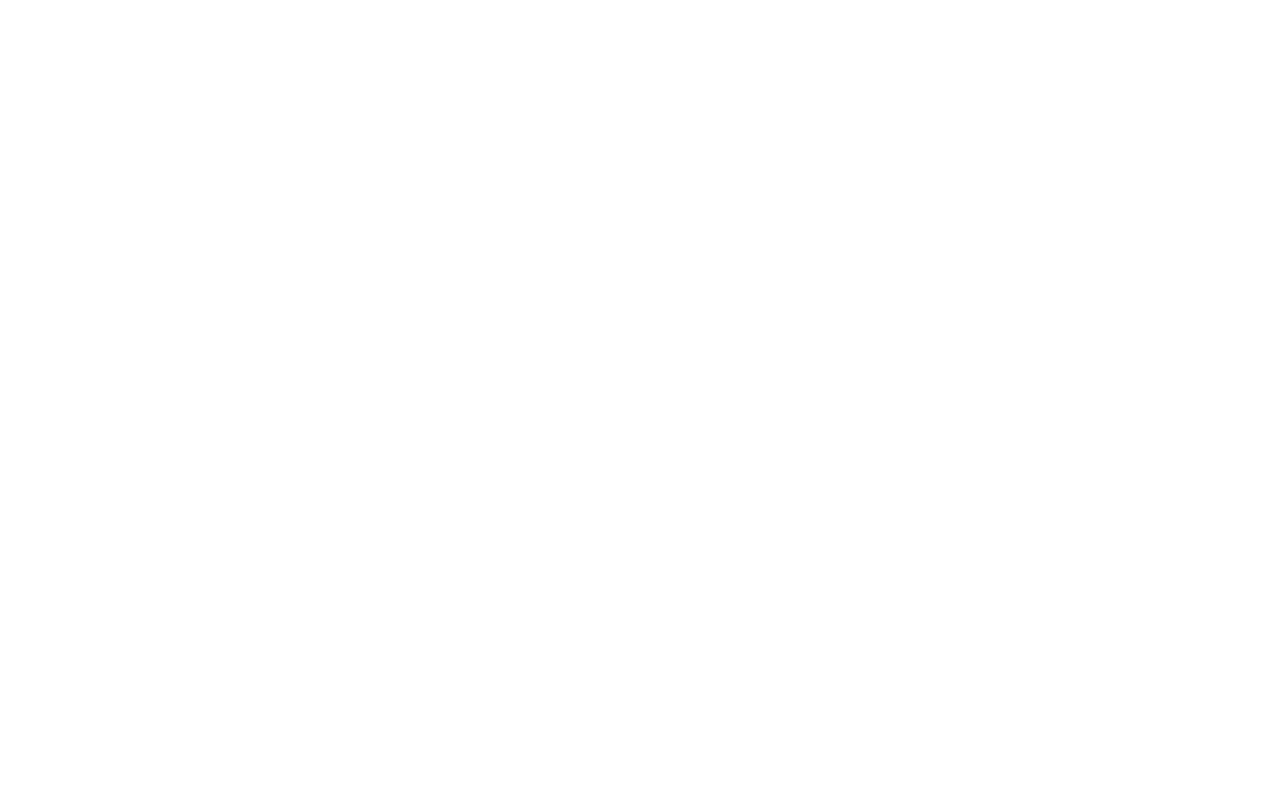
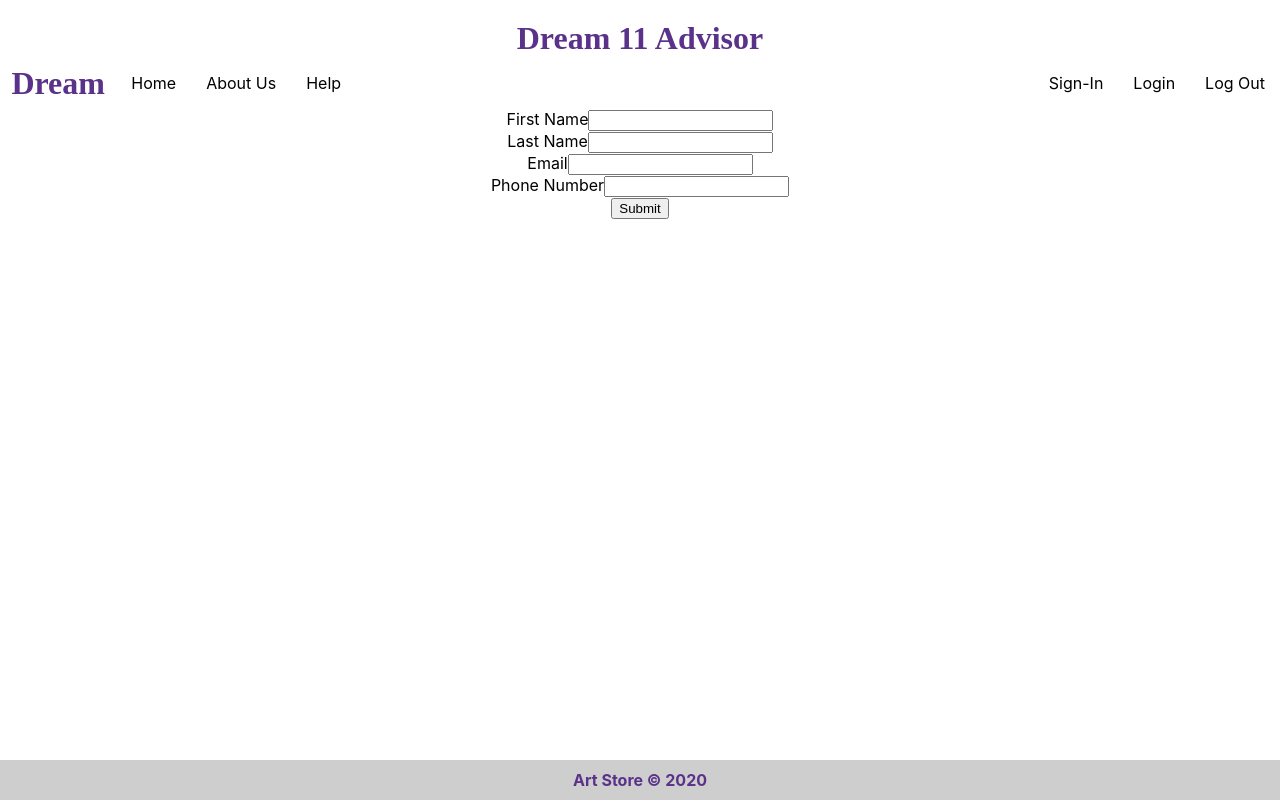
Before and after one commit to yash-joshi9/FantasyLeagueAdvisor, a React (Create React App) app in the folder client/: page /sign-in in a window 1280 px wide. Built offline with nearby package versions, Linux system fonts and the light colour scheme.

Commit message:
[TASK-2] login signup page

```diff
--- a/client/package.json
+++ b/client/package.json
@@ -14,6 +14,7 @@
     "react-router-dom": "^5.2.0",
     "react-scripts": "3.4.3",
     "redux": "^4.0.5",
+    "redux-form": "^8.3.6",
     "redux-thunk": "^2.3.0"
   },
   "scripts": {
--- /dev/null
+++ b/client/src/action/login.js
@@ -0,0 +1,2 @@
+export const handleLogin = (values) => (dispatch) => {
+}
--- a/client/src/component/Footer/Footer.js
+++ b/client/src/component/Footer/Footer.js
@@ -0,0 +1,18 @@
+import React, { Component } from "react";
+import "./style.scss";
+
+
+class FooterComponent extends Component {
+    render() {
+        return (
+            <div className="footer-main">
+                <div className="text">
+                    {/* Betty's */}
+                    Art Store  &copy; 2020
+                </div>
+            </div>
+        );
+    }
+}
+
+export default FooterComponent;
--- /dev/null
+++ b/client/src/component/Footer/style.scss
@@ -0,0 +1,16 @@
+.footer-main {
+    position: fixed;
+    left: 0;
+    bottom: 0;
+    width: 100%;
+    font-weight: bold;
+    background-color: #cecece;
+    color: #5a328a;
+    text-align: center;
+}
+.text {
+    height: 40px;
+    display: flex;
+    align-items: center;
+    justify-content: center;
+}
--- a/client/src/component/Header/Header.js
+++ b/client/src/component/Header/Header.js
@@ -0,0 +1,54 @@
+import React, { Component } from "react";
+import { withRouter } from "react-router";
+import "./style.scss";
+
+
+function HeaderComponent(props) {
+    const handleHome = () => {
+        const { history } = props;
+        history.push("/");
+    }
+
+    const handleSignIn = () => {
+        const { history } = props;
+        history.push("/sign-in");
+    }
+
+    const handleLogin = () => {
+        const { history } = props;
+        history.push("/login");
+    }
+
+    return (
+        <div className="header-main">
+            <div className="title-part">
+                   Dream 11 Advisor
+                </div>
+            <div className="header-container">
+                <div className="logo-part">
+                    Dream
+                    </div>
+                <div className="header-list-part">
+                    <div className="first-part-header">
+                        <ul className="list-part">
+                            <li onClick={handleHome}> Home </li>
+                            <li> About Us </li>
+                            <li> Help </li>
+
+                        </ul>
+                    </div>
+                    <div className="sec-part-header">
+                        <ul className="list-part">
+                            <li onClick={handleSignIn}> Sign-In </li>
+                            <li onClick={handleLogin}> Login </li>
+                            <li> Log Out </li>
+
+                        </ul>
+                    </div>
+                </div>
+            </div>
+        </div>
+    );
+}
+
+export default withRouter(HeaderComponent);
--- /dev/null
+++ b/client/src/component/Header/style.scss
@@ -0,0 +1,53 @@
+.header-main {
+    display: flex;
+    flex-direction: column;
+    padding-top: 20px;
+}
+.title-part {
+    align-items: center;
+    flex: 1;
+    display: flex;
+    justify-content: center;
+    color: #5a328a;
+    font-weight: bold;
+    font-size: 32px;
+    font-family: 'Dancing Script', cursive;
+}
+.logo-part {
+    flex-basis: 10%;
+    color: #5a328a;
+    font-weight: bold;
+    font-size: 32px;
+    font-family: 'Dancing Script', cursive;
+    display: flex;
+    align-items: center;
+    justify-content: center;
+    cursor: pointer;
+}
+.header-container {
+    display: flex;
+
+}
+.header-list-part {
+    display: flex;
+    justify-content: space-between;
+    width: 100%;
+}
+.first-part-header  {
+    display: flex;
+}
+
+.list-part {
+    list-style-type:none;
+    display: flex;
+    padding: 0;
+
+    li {
+        margin: 0 15px;
+
+        &:hover {
+            text-decoration: underline;
+            cursor: pointer;
+        }
+    }
+}
--- /dev/null
+++ b/client/src/component/Login/login.js
@@ -0,0 +1,32 @@
+import React, { Component, Suspense } from "react"
+import { Field, formValues, reduxForm } from "redux-form";
+
+class Login extends Component {
+
+    render() {
+        const handleValue = (values)  => {
+            const { handleLogin } = this.props;
+            handleLogin(values);
+        }
+
+        const { handleSubmit } = this.props;
+        return (
+            <form onSubmit={handleSubmit(handleValue)}>
+                <div>
+                    <label htmlFor="email">Email</label>
+                    <Field name="email" component="input" type="email" />
+                </div>
+                <div>
+                    <label htmlFor="password">Password</label>
+                    <Field name="password" component="input" type="password" />
+                </div>
+                <button type="submit">Login</button>
+            </form>
+        );
+    }
+}
+
+
+export default reduxForm({
+    form: 'login',
+})(Login)
--- /dev/null
+++ b/client/src/component/SignIn/signIn.js
@@ -0,0 +1,39 @@
+import React, { Component, Suspense } from "react"
+import { Field, formValues, reduxForm } from "redux-form";
+
+class SignIn extends Component {
+
+    render() {
+        const handleValue = (values)  => {
+            console.log(values)
+        }
+
+        const { handleSubmit, handleLogin } = this.props;
+        return (
+            <form onSubmit={handleSubmit(handleValue)}>
+                <div>
+                    <label htmlFor="firstName">First Name</label>
+                    <Field name="firstName" component="input" type="text" />
+                </div>
+                <div>
+                    <label htmlFor="lastName">Last Name</label>
+                    <Field name="lastName" component="input" type="text" />
+                </div>
+                <div>
+                    <label htmlFor="email">Email</label>
+                    <Field name="email" component="input" type="email" />
+                </div>
+                <div>
+                    <label htmlFor="email">Phone Number</label>
+                    <Field name="phoneNumber" component="input" type="text" />
+                </div>
+                <button type="submit">Submit</button>
+            </form>
+        );
+    }
+}
+
+
+export default reduxForm({
+    form: 'sign-in',
+})(SignIn)
--- /dev/null
+++ b/client/src/container/LoginContainer.js
@@ -0,0 +1,36 @@
+import { connect } from "react-redux";
+import React, { Component } from "react";
+import Login from "../component/Login/login"
+import { bindActionCreators } from "redux"
+import { handleLogin } from "../action/login"
+
+class LoginContainer extends Component {
+
+    render() {
+        return (
+            <Login
+                {...this.props}
+                // initialValues={{
+                //     firstName: "abcd"
+                // }}
+            />
+        );
+    }
+}
+
+
+
+const mapStateToProps = (state) => {
+}
+
+const mapDispatchToProps = (dispatch) => {
+    return {
+        dispatch,
+        ...bindActionCreators({
+            handleLogin: handleLogin
+        },
+        dispatch)
+    }
+}
+
+export default connect(null, mapDispatchToProps)(LoginContainer);
--- /dev/null
+++ b/client/src/container/signInContainer.js
@@ -0,0 +1,34 @@
+import { connect } from "react-redux";
+import React, { Component } from "react";
+import SignIn from "../component/SignIn/signIn"
+import { bindActionCreators } from "redux"
+
+class SignInContainer extends Component {
+
+    render() {
+        return (
+            <SignIn
+                {...this.props}
+                // initialValues={{
+                //     firstName: "abcd"
+                // }}
+            />
+        );
+    }
+}
+
+
+
+const mapStateToProps = (state) => {
+}
+
+const mapDispatchToProps = (dispatch) => {
+    return {
+        dispatch,
+        ...bindActionCreators({
+        },
+        dispatch)
+    }
+}
+
+export default connect(null, mapDispatchToProps)(SignInContainer);
--- a/client/src/reducer/index.js
+++ b/client/src/reducer/index.js
@@ -1,8 +1,10 @@
 import { combineReducers } from "redux";
 import User from "./user";
+import {reducer  as formReducer} from "redux-form";
 
 const allReducers = combineReducers({
-    User
+    User,
+    form: formReducer
 });
 
 export default allReducers;
--- a/client/src/routes/index.js
+++ b/client/src/routes/index.js
@@ -1,11 +1,19 @@
 import React, { Component } from "react";
 import { BrowserRouter, Switch, Route } from "react-router-dom";
+import FooterComponent from "../component/Footer/Footer";
+import HeaderComponent from "../component/Header/Header"
+import SignInContainer from "../container/signInContainer";
+import LoginContainer from "../container/LoginContainer";
 
 class Index extends Component {
     render() {
         return (
             <BrowserRouter>
+            <HeaderComponent />
                 {/* <Route path="/" component={Welcome} exact={true} /> */}
+                <Route path="/sign-in" component={SignInContainer} exact={true} />
+                <Route path="/login" component={LoginContainer} exact={true} />
+            <FooterComponent />
             </BrowserRouter>
         );
     }
```
Also changed, not shown: 1 other file (tests, documents, lock files or other folders).
